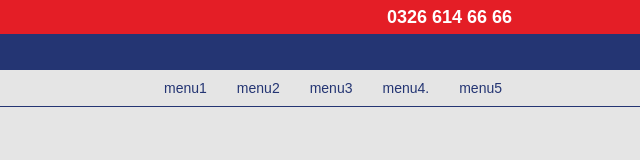
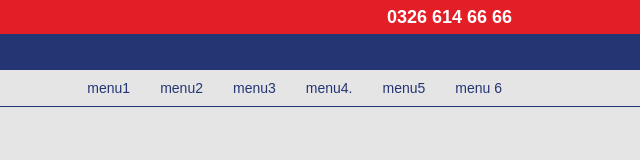
Before and after one commit to ersenbarlas/yukselisk12, a website: page index.html in a window 1280 px wide. Shown: the full height of the page, 640-1280 px from the left. Drawn offline with Linux system fonts and the light colour scheme.

Commit message:
Menü 6 ekledim

```diff
--- a/index.html
+++ b/index.html
@@ -44,6 +44,7 @@
                         <a href="">menu3</a>
                         <a href="">menu4.</a>
                         <a href="">menu5</a>
+                        <a href="">menu 6</a>
 
                     </div>
                 </div>
```
